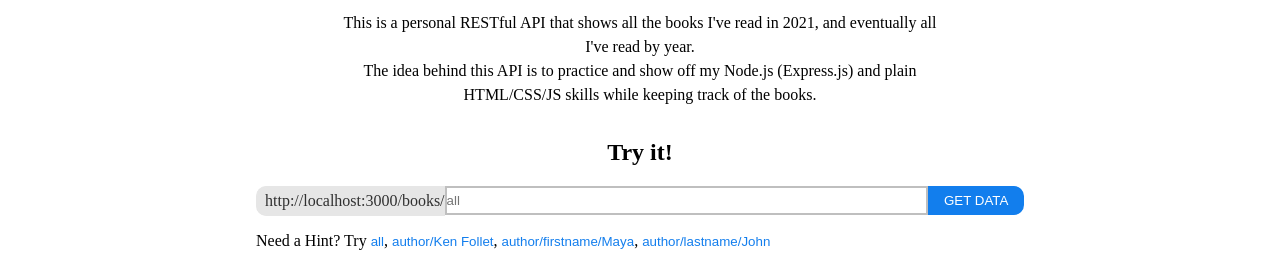
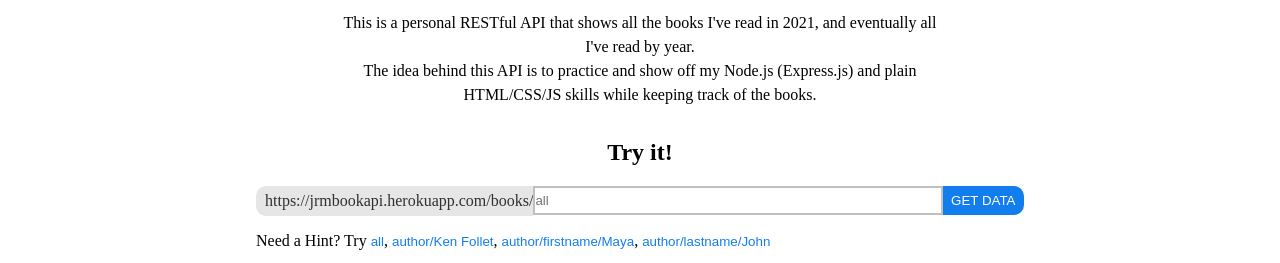
Before and after one commit to jesusrmz19/bookAPI, a website: page public/index.html in a window 1280 px wide. Shown: the part 140-403 px from the top of the page. Drawn offline with Linux system fonts and the light colour scheme; no server answers.

Commit message:
Fixed broken URL that used localhost

```diff
--- a/public/index.html
+++ b/public/index.html
@@ -32,7 +32,7 @@
       <h2>Try it!</h2>
       <div class="form_container">
         <form class="form" id="book_form">
-          <label>http://localhost:3000/books/</label>
+          <label>https://jrmbookapi.herokuapp.com/books/</label>
           <input
             id="input_name"
             placeholder="all"
--- a/public/script.js
+++ b/public/script.js
@@ -1,6 +1,6 @@
 'use strict';
 
-const URL = 'http://localhost:3000/books/';
+const URL = 'https://jrmbookapi.herokuapp.com/books/';
 const dataElem = document.getElementById('data');
 const bookForm = document.getElementById('book_form');
 const hintBtns = document.querySelectorAll('.hint_btns');
```
